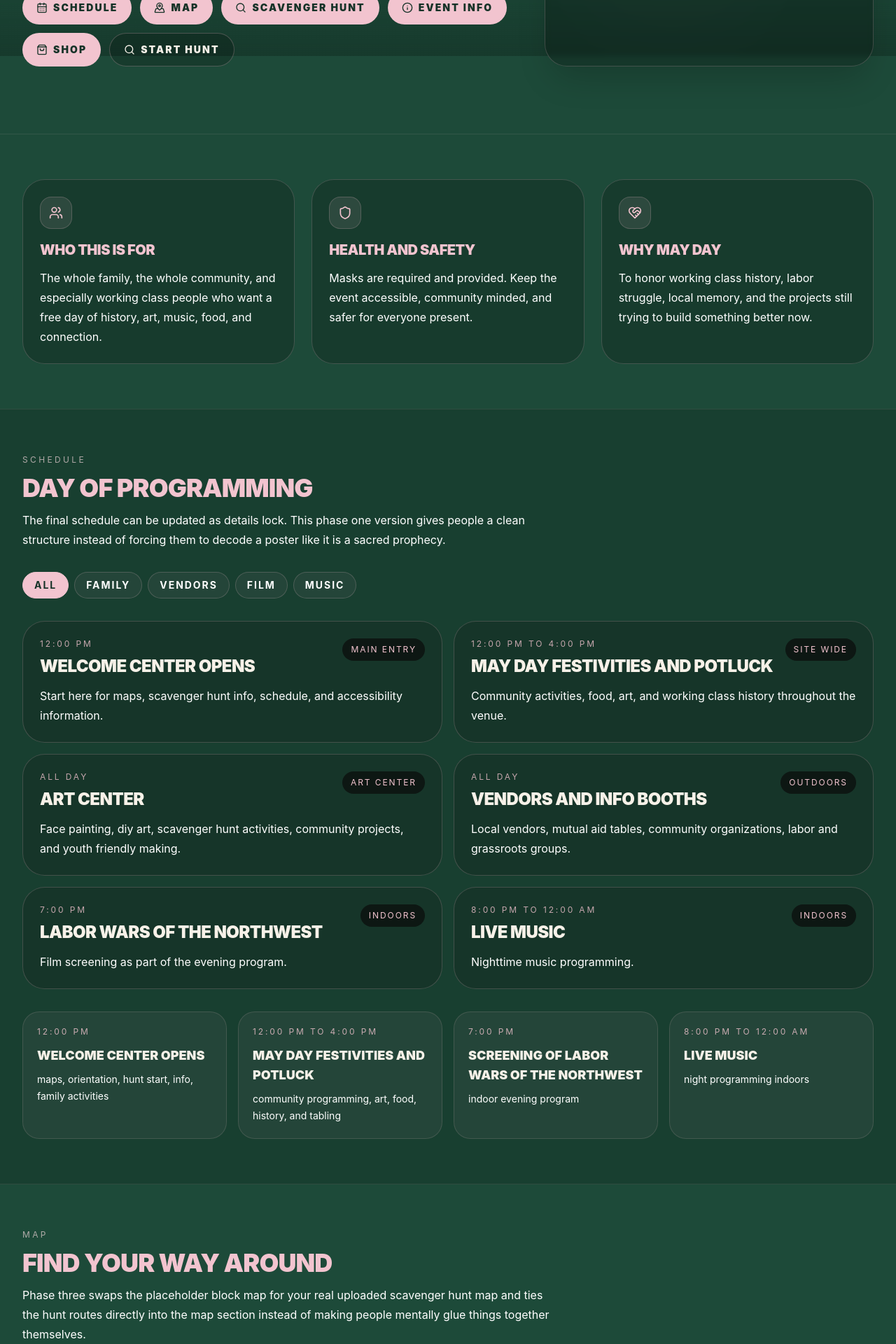
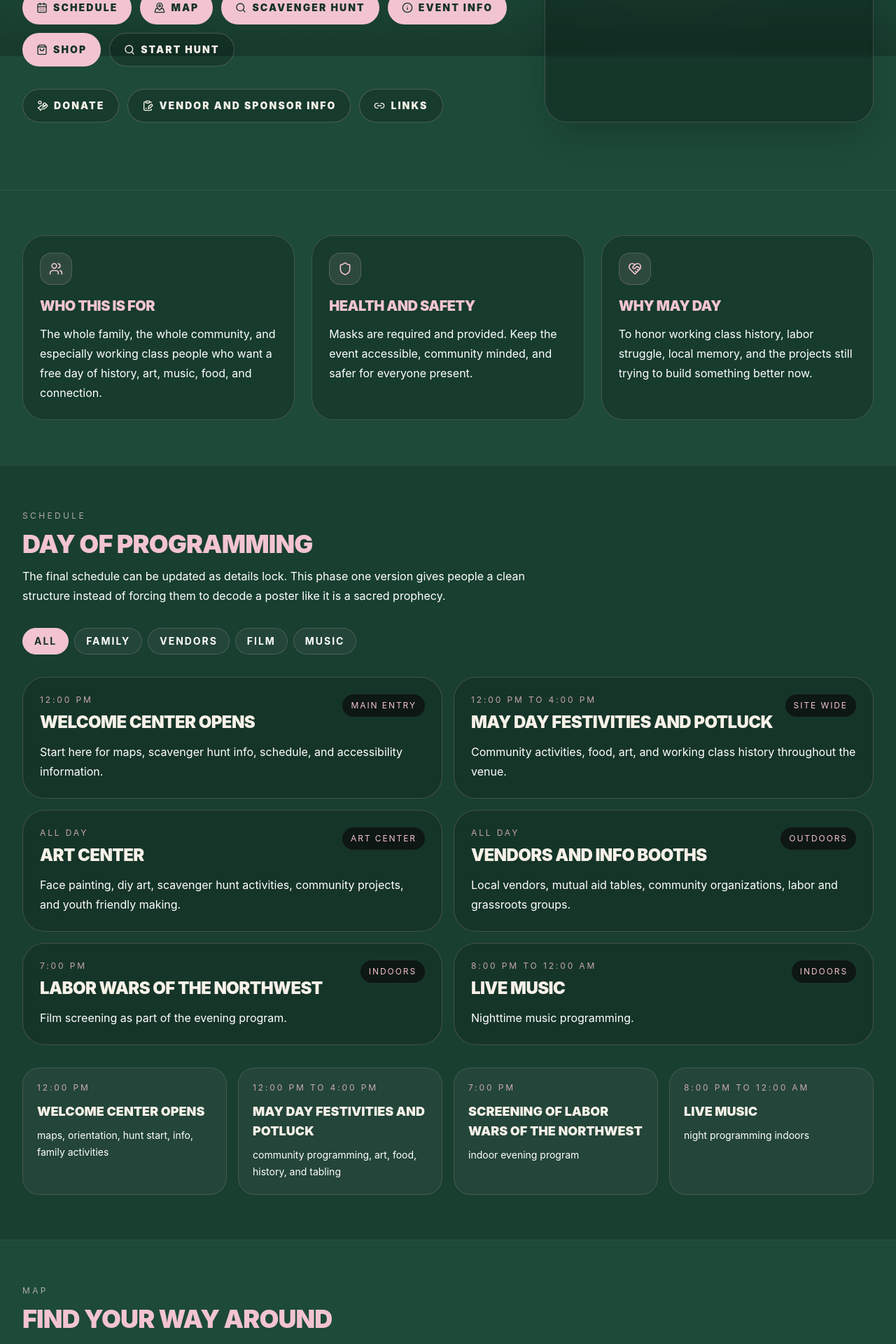
Before and after one commit to bjgarr-lgtm/May-Day-Site, a React (Vite) app: page /#/ in a window 1280 px wide. Shown: the part 720-2640 px from the top of the page at 70% size. Built offline with nearby package versions, Linux system fonts and the light colour scheme.

Commit message:
Update MayDayWelcomeCenter.jsx

```diff
--- a/src/pages/MayDayWelcomeCenter.jsx
+++ b/src/pages/MayDayWelcomeCenter.jsx
@@ -1,6 +1,6 @@
 import React, { useMemo, useState } from 'react'
 import { Link } from 'react-router-dom'
-import { Accessibility, CalendarDays, ChevronRight, Clock3, ExternalLink, HeartHandshake, Info, MapPinned, Menu, Search, Shield, ShoppingBag, Users, X } from 'lucide-react'
+import { Accessibility, CalendarDays, ChevronRight, Clock3, ExternalLink, HeartHandshake, Info, MapPinned, Menu, Search, Shield, ShoppingBag, Users, X, HandCoins, Link2, ClipboardPenLine } from 'lucide-react'
 import NoiseBackground from '../components/mayday/NoiseBackground'
 import { highlights, huntCategories, infoCards, mapZones, merchItems, practicalInfo, quickLinks, scheduleItems, siteMeta, timeline } from '../data/maydayContent'
 import { huntRoutes } from '../data/huntData'
@@ -14,9 +14,7 @@ function scrollToSection(sectionId, closeMenu) {
   if (element) {
     element.scrollIntoView({ behavior: 'smooth', block: 'start' })
   }
-  if (closeMenu) {
-    closeMenu(false)
-  }
+  if (closeMenu) closeMenu(false)
 }
 
 function SectionTitle({ eyebrow, title, body }) {
@@ -34,22 +32,13 @@ function NavBar() {
   return (
     <header className="sticky top-0 z-50 border-b border-[#f2c4cf]/15 bg-[#163a2d]/85 backdrop-blur">
       <div className="mx-auto flex max-w-7xl items-center justify-between px-4 py-3 sm:px-6 lg:px-8">
-        <button
-          type="button"
-          onClick={() => scrollToSection('top')}
-          className="max-w-[15rem] text-left text-sm font-black uppercase leading-tight tracking-[0.16em] text-[#f2c4cf]"
-        >
+        <button type="button" onClick={() => scrollToSection('top')} className="max-w-[15rem] text-left text-sm font-black uppercase leading-tight tracking-[0.16em] text-[#f2c4cf]">
           may day on the harbor
           <span className="block text-[#f7f1e8]/70">2026 welcome center</span>
         </button>
         <nav className="hidden items-center gap-2 md:flex">
           {quickLinks.map((item) => (
-            <button
-              key={item.id}
-              type="button"
-              onClick={() => scrollToSection(item.id)}
-              className="rounded-full border border-[#f2c4cf]/20 px-4 py-2 text-sm font-semibold text-[#f7f1e8]/85 transition hover:border-[#f2c4cf]/45 hover:bg-[#f2c4cf]/10 hover:text-white"
-            >
+            <button key={item.id} type="button" onClick={() => scrollToSection(item.id)} className="rounded-full border border-[#f2c4cf]/20 px-4 py-2 text-sm font-semibold text-[#f7f1e8]/85 transition hover:border-[#f2c4cf]/45 hover:bg-[#f2c4cf]/10 hover:text-white">
               {item.label}
             </button>
           ))}
@@ -65,12 +54,7 @@ function NavBar() {
         <div className="border-t border-[#f2c4cf]/10 px-4 py-4 md:hidden">
           <div className="flex flex-col gap-2">
             {quickLinks.map((item) => (
-              <button
-                key={item.id}
-                type="button"
-                onClick={() => scrollToSection(item.id, setOpen)}
-                className="rounded-2xl border border-[#f2c4cf]/15 px-4 py-3 text-left text-sm font-semibold text-[#f7f1e8]/88"
-              >
+              <button key={item.id} type="button" onClick={() => scrollToSection(item.id, setOpen)} className="rounded-2xl border border-[#f2c4cf]/15 px-4 py-3 text-left text-sm font-semibold text-[#f7f1e8]/88">
                 {item.label}
               </button>
             ))}
@@ -100,6 +84,7 @@ function Hero() {
             </h1>
             <p className="max-w-2xl text-lg leading-8 text-[#f7f1e8]/88 sm:text-xl">{siteMeta.description}</p>
           </div>
+
           <div className="flex flex-wrap gap-3 text-sm font-semibold uppercase tracking-[0.16em]">
             {[siteMeta.dateLabel, siteMeta.hoursLabel, siteMeta.freeLabel].map((item) => (
               <span key={item} className="rounded-full border border-[#f2c4cf]/25 bg-[#f2c4cf]/10 px-4 py-2 text-[#f7f1e8]">{item}</span>
@@ -108,16 +93,12 @@ function Hero() {
               hunt progress {totalComplete}/{totalStops}
             </span>
           </div>
+
           <div className="flex flex-wrap gap-3">
             {quickLinks.map((item) => {
               const Icon = iconMap[item.icon]
               return (
-                <button
-                  key={item.id}
-                  type="button"
-                  onClick={() => scrollToSection(item.id)}
-                  className="inline-flex h-12 items-center rounded-full bg-[#f2c4cf] px-5 text-sm font-black uppercase tracking-[0.15em] text-[#153227] transition hover:bg-[#ffd8e1]"
-                >
+                <button key={item.id} type="button" onClick={() => scrollToSection(item.id)} className="inline-flex h-12 items-center rounded-full bg-[#f2c4cf] px-5 text-sm font-black uppercase tracking-[0.15em] text-[#153227] transition hover:bg-[#ffd8e1]">
                   <Icon className="mr-2 h-4 w-4" />
                   {item.label}
                 </button>
@@ -130,7 +111,29 @@ function Hero() {
               </button>
             </Link>
           </div>
+
+          <div className="flex flex-wrap gap-3">
+            {siteMeta.donateHref ? (
+              <a href={siteMeta.donateHref} target="_blank" rel="noreferrer" className="inline-flex h-12 items-center rounded-full border border-[#f2c4cf]/25 bg-black/20 px-5 text-sm font-black uppercase tracking-[0.15em] text-[#f7f1e8] transition hover:bg-[#f2c4cf]/10">
+                <HandCoins className="mr-2 h-4 w-4" />
+                donate
+              </a>
+            ) : null}
+            {siteMeta.vendorHref ? (
+              <a href={siteMeta.vendorHref} target="_blank" rel="noreferrer" className="inline-flex h-12 items-center rounded-full border border-[#f2c4cf]/25 bg-black/20 px-5 text-sm font-black uppercase tracking-[0.15em] text-[#f7f1e8] transition hover:bg-[#f2c4cf]/10">
+                <ClipboardPenLine className="mr-2 h-4 w-4" />
+                vendor and sponsor info
+              </a>
+            ) : null}
+            {siteMeta.linktreeHref ? (
+              <a href={siteMeta.linktreeHref} target="_blank" rel="noreferrer" className="inline-flex h-12 items-center rounded-full border border-[#f2c4cf]/25 bg-black/20 px-5 text-sm font-black uppercase tracking-[0.15em] text-[#f7f1e8] transition hover:bg-[#f2c4cf]/10">
+                <Link2 className="mr-2 h-4 w-4" />
+                links
+              </a>
+            ) : null}
+          </div>
         </div>
+
         <div className="rounded-[2rem] border border-[#f2c4cf]/20 bg-black/25 p-6 shadow-2xl shadow-black/20 backdrop-blur-sm sm:p-8">
           <div className="grid gap-4 sm:grid-cols-2">
             <div className="rounded-3xl border border-[#f2c4cf]/15 bg-[#f2c4cf]/8 p-4">
@@ -224,26 +227,18 @@ function MapSection() {
   return (
     <section id="map" className="mx-auto max-w-7xl px-4 py-16 sm:px-6 lg:px-8">
       <div className="space-y-8">
-        <SectionTitle eyebrow="map" title="find your way around" body="Phase three swaps the placeholder block map for your real uploaded scavenger hunt map and ties the hunt routes directly into the map section instead of making people mentally glue things together themselves." />
+        <SectionTitle eyebrow="map" title="find your way around" body="This is using the temporary uploaded scavenger hunt map as a stand in. The real world visitor map with parking, entrances, and on site navigation can replace it next week without changing the page structure." />
 
         <div className="grid gap-8 lg:grid-cols-[1.05fr_.95fr]">
           <div className="overflow-hidden rounded-[2rem] border border-[#f2c4cf]/20 bg-black/20 p-4 sm:p-6">
-            <img
-              src="/scavenger-hunt-map.png"
-              alt="Scavenger hunt map for May Day on the Harbor"
-              className="w-full rounded-[1.5rem] border border-[#f7f1e8]/10 bg-white/10 object-cover"
-            />
+            <img src="/scavenger-hunt-map.png" alt="Temporary scavenger hunt map for May Day on the Harbor" className="w-full rounded-[1.5rem] border border-[#f7f1e8]/10 bg-white/10 object-cover" />
           </div>
 
           <div className="space-y-4">
             {huntRoutes.map((route) => {
               const complete = getRouteCompletionCount(route.slug)
               return (
-                <Link
-                  key={route.slug}
-                  to={`/hunt/${route.slug}/${route.stops[0].id}`}
-                  className="block rounded-[2rem] border border-[#f2c4cf]/20 bg-[#11261e] p-5 transition hover:border-[#f2c4cf]/40 hover:bg-[#163126]"
-                >
+                <Link key={route.slug} to={`/hunt/${route.slug}/${route.stops[0].id}`} className="block rounded-[2rem] border border-[#f2c4cf]/20 bg-[#11261e] p-5 transition hover:border-[#f2c4cf]/40 hover:bg-[#163126]">
                   <div className="flex items-start justify-between gap-4">
                     <div>
                       <p className="text-xs uppercase tracking-[0.24em] text-[#f2c4cf]/80">{route.stops.length} stops</p>
@@ -283,22 +278,22 @@ function HuntSection() {
       <div className="mx-auto max-w-7xl px-4 py-16 sm:px-6 lg:px-8">
         <div className="grid gap-8 lg:grid-cols-[.95fr_1.05fr]">
           <div className="space-y-6">
-            <SectionTitle eyebrow="scavenger hunt" title="make the hunt part of the site" body="This should live here instead of being stranded across random platforms. Keep the QR code flow, but let the website handle rules, progress, route info, and finish guidance. Much cleaner. Less cursed." />
+            <SectionTitle eyebrow="scavenger hunt" title="make the hunt part of the site" body="These routes now use your real section text as a first pass. Some stops stay intentionally vague online because the real code or clue is only revealed in the physical world after the challenge is solved." />
             <div className="rounded-[2rem] border border-[#f2c4cf]/20 bg-[#163126]/65 p-6">
-              <h3 className="text-xl font-black uppercase tracking-tight text-[#f2c4cf]">how it should work</h3>
+              <h3 className="text-xl font-black uppercase tracking-tight text-[#f2c4cf]">how it works now</h3>
               <ul className="mt-4 space-y-3 text-[#f7f1e8]/84">
                 <li>start at the welcome center and scan the intro code</li>
                 <li>pick a route or roam between categories</li>
-                <li>each qr lands on a clean page on this site</li>
+                <li>some clues can be read online, but certain qr codes are intentionally only available in the real world</li>
                 <li>progress saves in the browser on your phone</li>
-                <li>finish at the welcome center or prize station</li>
+                <li>details tied to the final building layout can be revised once the real map is done</li>
               </ul>
               <Link to="/hunt" className="mt-5 inline-flex rounded-full border border-[#f2c4cf]/20 bg-[#f2c4cf]/10 px-5 py-3 text-sm font-black uppercase tracking-[0.14em] text-[#f7f1e8] transition hover:bg-[#f2c4cf]/15">
                 open hunt routes
               </Link>
             </div>
           </div>
-          <div className="grid gap-4 sm:grid-cols-2 xl:grid-cols-3">
+          <div className="grid gap-4 sm:grid-cols-2 xl:grid-cols-2">
             {huntCategories.map((item) => (
               <div key={item.title} className="rounded-[2rem] border border-[#f2c4cf]/20 bg-[#11261e] p-5">
                 <p className="text-xs uppercase tracking-[0.24em] text-[#f2c4cf]/80">{item.stops} stops</p>
@@ -321,7 +316,7 @@ function InfoSection() {
     <section id="info" className="mx-auto max-w-7xl px-4 py-16 sm:px-6 lg:px-8">
       <div className="grid gap-8 lg:grid-cols-[1fr_1fr]">
         <div className="space-y-6">
-          <SectionTitle eyebrow="event info" title="practical details" body="This is where the useful adult information goes, because somebody always needs to know where to park, whether their kid can come, and whether there is a bathroom before they commit to leaving the house." />
+          <SectionTitle eyebrow="event info" title="practical details" body="This is the grounded logistics section. It should answer the obvious questions before anyone decides that emailing you was faster than reading." />
           <div className="grid gap-4">
             {practicalInfo.map((item) => (
               <div key={item.title} className="rounded-3xl border border-[#f2c4cf]/15 bg-black/15 p-5">
@@ -331,12 +326,45 @@ function InfoSection() {
             ))}
           </div>
         </div>
-        <div className="rounded-[2rem] border border-[#f2c4cf]/20 bg-black/20 p-6 sm:p-8">
-          <h3 className="text-2xl font-black uppercase tracking-tight text-[#f2c4cf]">stay in the loop</h3>
-          <p className="mt-3 max-w-xl leading-7 text-[#f7f1e8]/82">Use this area for final logistics, contact info, last minute updates, and ways to connect people to your mailing list or organizer contact without making them hunt through six different platforms like it is an initiation ritual.</p>
-          <div className="mt-6 flex flex-col gap-3 sm:flex-row">
-            <input type="email" placeholder="email address" className="h-12 flex-1 rounded-full border border-[#f2c4cf]/20 bg-[#0f1c17] px-5 text-[#f7f1e8] placeholder:text-[#f7f1e8]/40 focus:outline-none focus:ring-2 focus:ring-[#f2c4cf]/35" />
-            <button type="button" className="h-12 rounded-full bg-[#f2c4cf] px-6 text-sm font-black uppercase tracking-[0.14em] text-[#153227] transition hover:bg-[#ffd8e1]">get updates</button>
+
+        <div className="space-y-4">
+          {(siteMeta.venueName || siteMeta.venueAddress || siteMeta.contactEmail) ? (
+            <div className="rounded-[2rem] border border-[#f2c4cf]/20 bg-black/20 p-6 sm:p-8">
+              <h3 className="text-2xl font-black uppercase tracking-tight text-[#f2c4cf]">venue</h3>
+              {siteMeta.venueName ? <p className="mt-3 leading-7 text-[#f7f1e8]/82">{siteMeta.venueName}</p> : null}
+              {siteMeta.venueAddress ? <p className="leading-7 text-[#f7f1e8]/82">{siteMeta.venueAddress}</p> : null}
+              {siteMeta.contactEmail ? <p className="mt-4 leading-7 text-[#f7f1e8]/82">Contact: {siteMeta.contactEmail}</p> : null}
+            </div>
+          ) : null}
+
+          <div className="rounded-[2rem] border border-[#f2c4cf]/20 bg-black/20 p-6 sm:p-8">
+            <h3 className="text-2xl font-black uppercase tracking-tight text-[#f2c4cf]">support and connect</h3>
+            <div className="mt-5 flex flex-col gap-3">
+              {siteMeta.donateHref ? (
+                <a href={siteMeta.donateHref} target="_blank" rel="noreferrer" className="inline-flex items-center justify-center rounded-full bg-[#f2c4cf] px-5 py-3 text-sm font-black uppercase tracking-[0.14em] text-[#153227] transition hover:bg-[#ffd8e1]">
+                  <HandCoins className="mr-2 h-4 w-4" />
+                  donate
+                </a>
+              ) : null}
+              {siteMeta.shopHref ? (
+                <a href={siteMeta.shopHref} target="_blank" rel="noreferrer" className="inline-flex items-center justify-center rounded-full border border-[#f2c4cf]/20 bg-black/15 px-5 py-3 text-sm font-black uppercase tracking-[0.14em] text-[#f7f1e8] transition hover:bg-[#f2c4cf]/10">
+                  <ShoppingBag className="mr-2 h-4 w-4" />
+                  shop merch
+                </a>
+              ) : null}
+              {siteMeta.vendorHref ? (
+                <a href={siteMeta.vendorHref} target="_blank" rel="noreferrer" className="inline-flex items-center justify-center rounded-full border border-[#f2c4cf]/20 bg-black/15 px-5 py-3 text-sm font-black uppercase tracking-[0.14em] text-[#f7f1e8] transition hover:bg-[#f2c4cf]/10">
+                  <ClipboardPenLine className="mr-2 h-4 w-4" />
+                  vendor and sponsor info
+                </a>
+              ) : null}
+              {siteMeta.linktreeHref ? (
+                <a href={siteMeta.linktreeHref} target="_blank" rel="noreferrer" className="inline-flex items-center justify-center rounded-full border border-[#f2c4cf]/20 bg-black/15 px-5 py-3 text-sm font-black uppercase tracking-[0.14em] text-[#f7f1e8] transition hover:bg-[#f2c4cf]/10">
+                  <Link2 className="mr-2 h-4 w-4" />
+                  linktree
+                </a>
+              ) : null}
+            </div>
           </div>
         </div>
       </div>
@@ -349,7 +377,7 @@ function ShopSection() {
     <section id="shop" className="border-t border-[#f2c4cf]/10 bg-black/15">
       <div className="mx-auto max-w-7xl px-4 py-16 sm:px-6 lg:px-8">
         <div className="flex flex-col gap-5 lg:flex-row lg:items-end lg:justify-between">
-          <SectionTitle eyebrow="shop" title="support the event" body="Phase one should link cleanly to your existing merch or fundraiser shop instead of rebuilding ecommerce from the bones up one month out. Preview items here, send checkout elsewhere, keep your sanity barely intact." />
+          <SectionTitle eyebrow="shop" title="support the event" body="The store is now wired to the real Square site. This stays lightweight on purpose because building a whole storefront one month out would be a terrible hobby." />
           <a href={siteMeta.shopHref} target="_blank" rel="noreferrer">
             <button type="button" className="inline-flex h-12 items-center rounded-full bg-[#f2c4cf] px-6 text-sm font-black uppercase tracking-[0.14em] text-[#153227] transition hover:bg-[#ffd8e1]">open shop <ExternalLink className="ml-2 h-4 w-4" /></button>
           </a>
@@ -374,7 +402,8 @@ function Footer() {
     <footer className="border-t border-[#f2c4cf]/10">
       <div className="mx-auto max-w-7xl px-4 py-10 text-sm text-[#f7f1e8]/64 sm:px-6 lg:px-8">
         <p className="font-semibold uppercase tracking-[0.16em] text-[#f2c4cf]">may day on the harbor 2026</p>
-        <p className="mt-3 max-w-3xl leading-7">Built as a deployable starter repo with room for final copy, real maps, shop links, and the complete scavenger hunt system.</p>
+        {siteMeta.venueName || siteMeta.venueAddress ? <p className="mt-2 max-w-3xl leading-7">{siteMeta.venueName}{siteMeta.venueName && siteMeta.venueAddress ? ' · ' : ''}{siteMeta.venueAddress}</p> : null}
+        {siteMeta.contactEmail ? <p className="max-w-3xl leading-7">{siteMeta.contactEmail}</p> : null}
       </div>
     </footer>
   )
```
